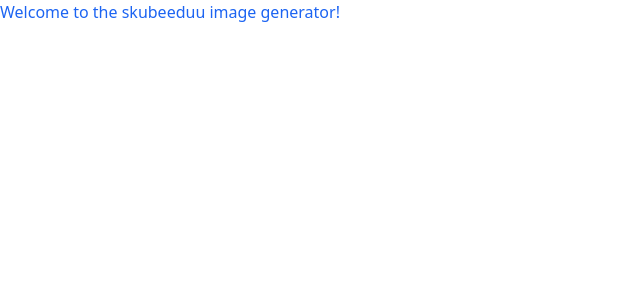
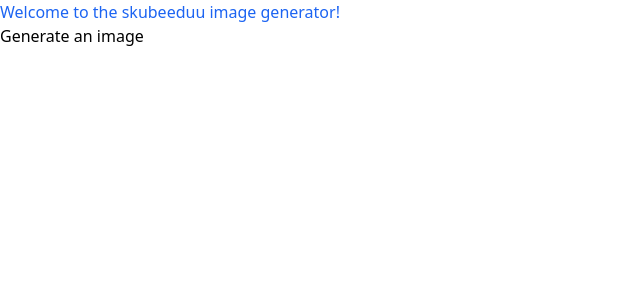
Before and after one commit to isaacayz/imageGenerator, a Flask app: page / in a window 1280 px wide. Shown: the top 300 px of the page, without its empty margins (0-640 px from the left). Run offline with Flask 3, Linux system fonts and the light colour scheme; style sheets or scripts are compiled from the project's sources; some libraries are stand-ins or nearby versions.

Commit message:
Added a button to the index file

```diff
--- a/templates/index.html
+++ b/templates/index.html
@@ -10,7 +10,7 @@
 <body>
     <h1 class="text-blue-600">Welcome to the skubeeduu image generator!</h1>
 
-
+    <button>Generate an image</button>
 
 
     <script src="https://cdnjs.cloudflare.com/ajax/libs/flowbite/1.8.1/flowbite.min.js"></script>
```
